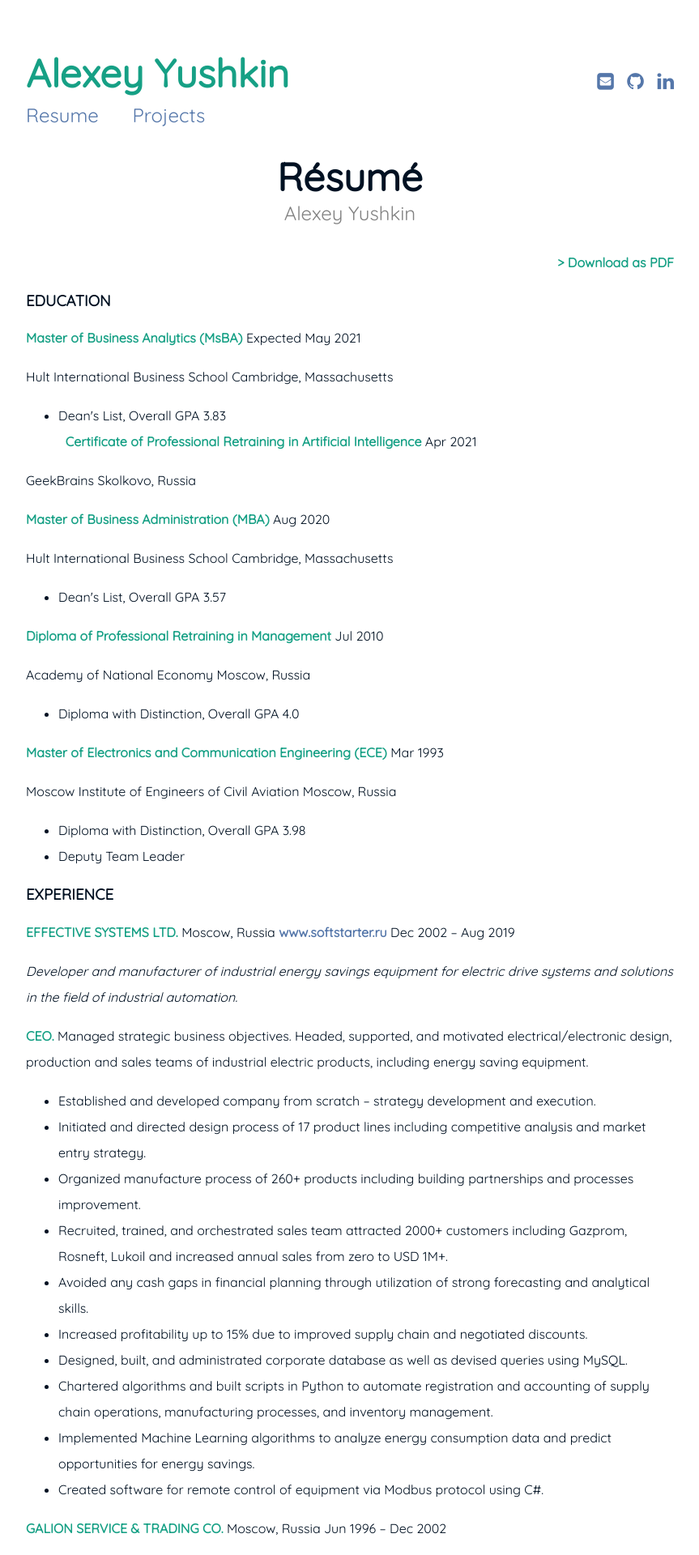
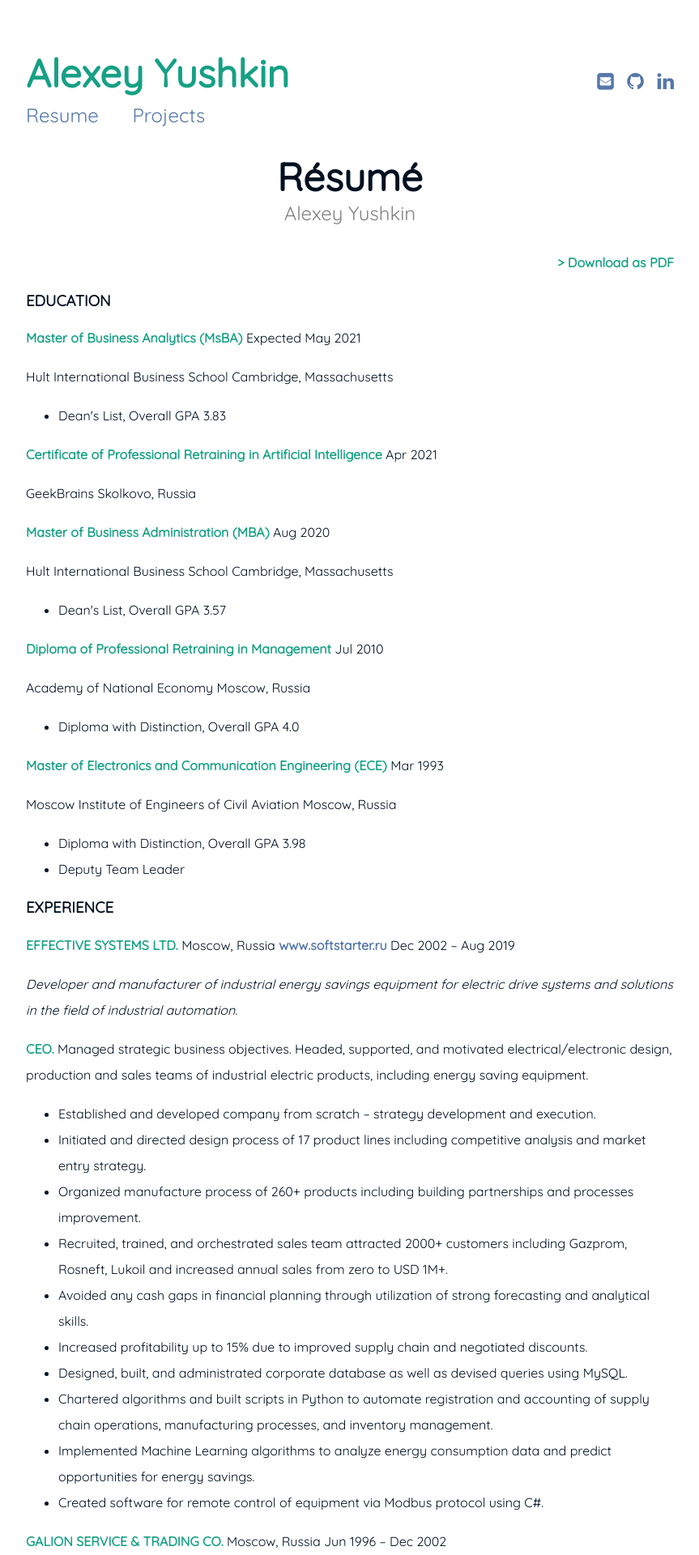
Before and after one commit to alexyushkin/alexyushkin.github.io, a Jekyll site: the page built from resume.md, in a window 1280 px wide. Shown: the top 1920 px of the page at 81% size, without its empty margins (208-1071 px from the left). Built offline with Jekyll 4.4.1, drawn with Linux system fonts in a browser that asks for light colours.

Commit message:
Update resume.md

```diff
--- a/resume.md
+++ b/resume.md
@@ -14,8 +14,8 @@ subtitle: Alexey Yushkin
 Hult International Business School   Cambridge, Massachusetts
 
 - Dean&#39;s List, Overall GPA 3.83
-\
-&nbsp;
+<br>
+
 **Certificate of Professional Retraining in Artificial Intelligence**   Apr 2021
 
 GeekBrains   Skolkovo, Russia
```
